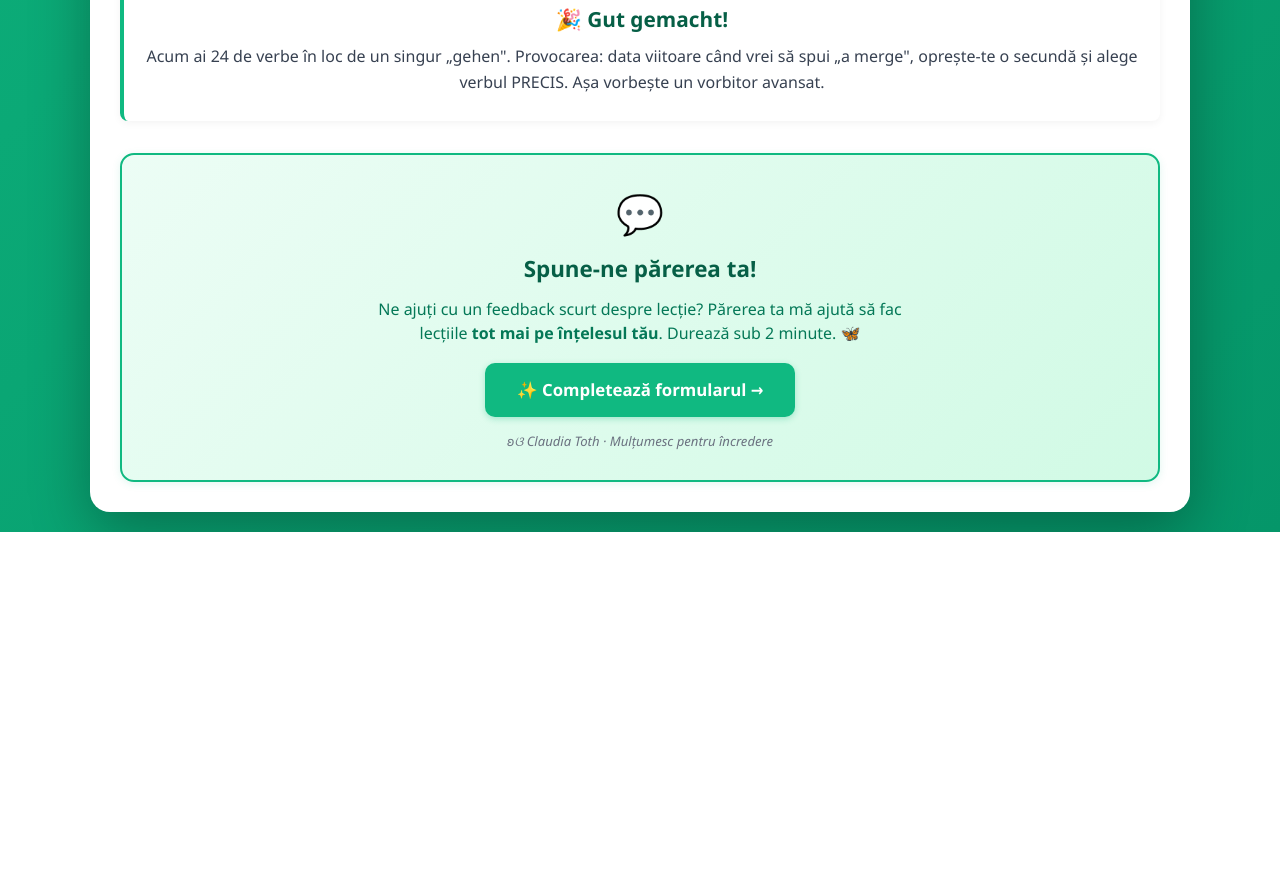
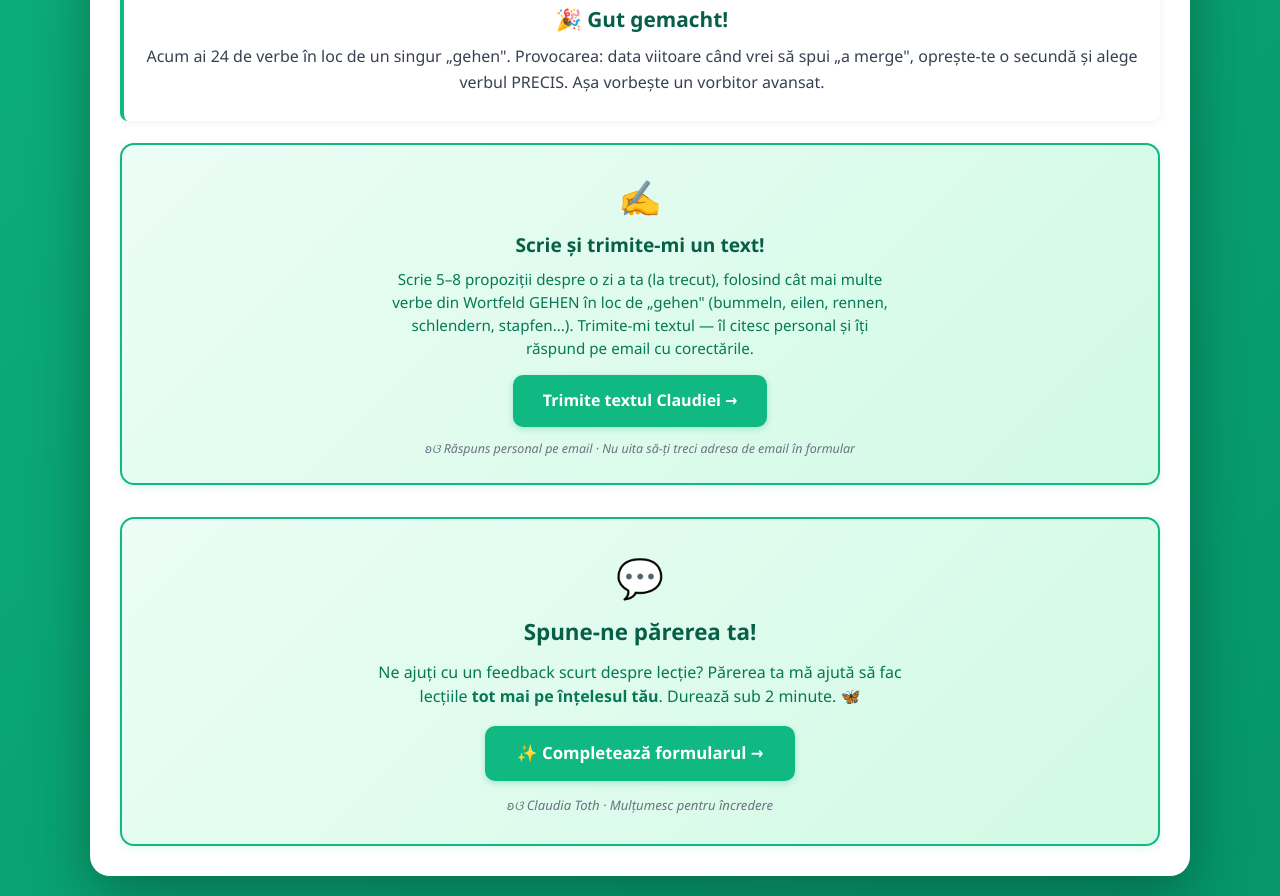
Before and after one commit to claudiatoth/aprofundare-wortfeld-gehen, a plain HTML site: page index.html in a window 1280 px wide. Shown: the part 1280-2176 px from the top of the page. Before the commit the page ends 1812 px from the top, so only its background shows below. Drawn offline with Linux system fonts and the light colour scheme.

Commit message:
Adaug exercitiu de scriere + Google Form (poveste cu verbe Wortfeld GEHEN)
Co-Authored-By: Claude Opus 4.7 <noreply@anthropic.com>

```diff
--- a/index.html
+++ b/index.html
@@ -25,6 +25,7 @@
             <li><a href="#verbs" onclick="openSection(8)">🔁 Verb-Konjugation</a></li>
             <li><a href="#final-test" onclick="openSection(9)">🎯 Test Final</a></li>
             <li><a href="aprofundare-wortfeld-gehen.pdf" download>📄 PDF</a></li>
+            <li><a href="https://forms.gle/t8QTSaqi4dLmbLxP7" target="_blank" rel="noopener noreferrer">✍️ Trimite textul</a></li>
             <li><a href="https://yaz5dfqyx89.typeform.com/to/JHBHSIRc" target="_blank" rel="noopener noreferrer">💬 Feedback</a></li>
         </ul>
     </nav>
@@ -168,6 +169,19 @@
                 <p>Acum ai 24 de verbe în loc de un singur „gehen". Provocarea: data viitoare când vrei să spui „a merge", oprește-te o secundă și alege verbul PRECIS. Așa vorbește un vorbitor avansat.</p>
             </div>
 
+            <!-- ===== SCHREIBÜBUNG — submit text (Google Form) ===== -->
+            <div style="background: linear-gradient(135deg, #ecfdf5 0%, #d1fae5 100%); border: 2px solid #10B981; border-radius: 14px; padding: 24px 22px; margin-top: 22px; text-align: center; box-shadow: 0 2px 8px rgba(16, 185, 129, 0.12);">
+                <div style="font-size: 2.2rem; margin-bottom: 4px;">✍️</div>
+                <h4 style="color: #065f46; font-size: 1.2rem; margin: 0 0 8px; font-weight: bold;">Scrie și trimite-mi un text!</h4>
+                <p style="color: #047857; font-size: 0.95rem; margin: 0 0 16px; max-width: 500px; margin-left: auto; margin-right: auto; line-height: 1.5;">
+                    Scrie 5–8 propoziții despre o zi a ta (la trecut), folosind cât mai multe verbe din Wortfeld GEHEN în loc de „gehen" (bummeln, eilen, rennen, schlendern, stapfen...). Trimite-mi textul — îl citesc personal și îți răspund pe email cu corectările.
+                </p>
+                <a href="https://forms.gle/t8QTSaqi4dLmbLxP7" target="_blank" rel="noopener noreferrer" style="display: inline-block; background: #10B981; color: white; padding: 13px 30px; border-radius: 10px; text-decoration: none; font-weight: bold; font-size: 1rem; box-shadow: 0 2px 6px rgba(16, 185, 129, 0.3);">
+                    Trimite textul Claudiei →
+                </a>
+                <p style="color: #6b7280; font-size: 0.78rem; margin-top: 12px; font-style: italic;">ʚଓ Răspuns personal pe email · Nu uita să-ți treci adresa de email în formular</p>
+            </div>
+
             <!-- ===== FEEDBACK BANNER ===== -->
             <div style="background: linear-gradient(135deg, #ecfdf5 0%, #d1fae5 100%); border: 2px solid #10B981; border-radius: 14px; padding: 28px 24px; margin-top: 32px; text-align: center; box-shadow: 0 2px 8px rgba(16, 185, 129, 0.12);">
                 <div style="font-size: 2.4rem; margin-bottom: 6px;">💬</div>
```
